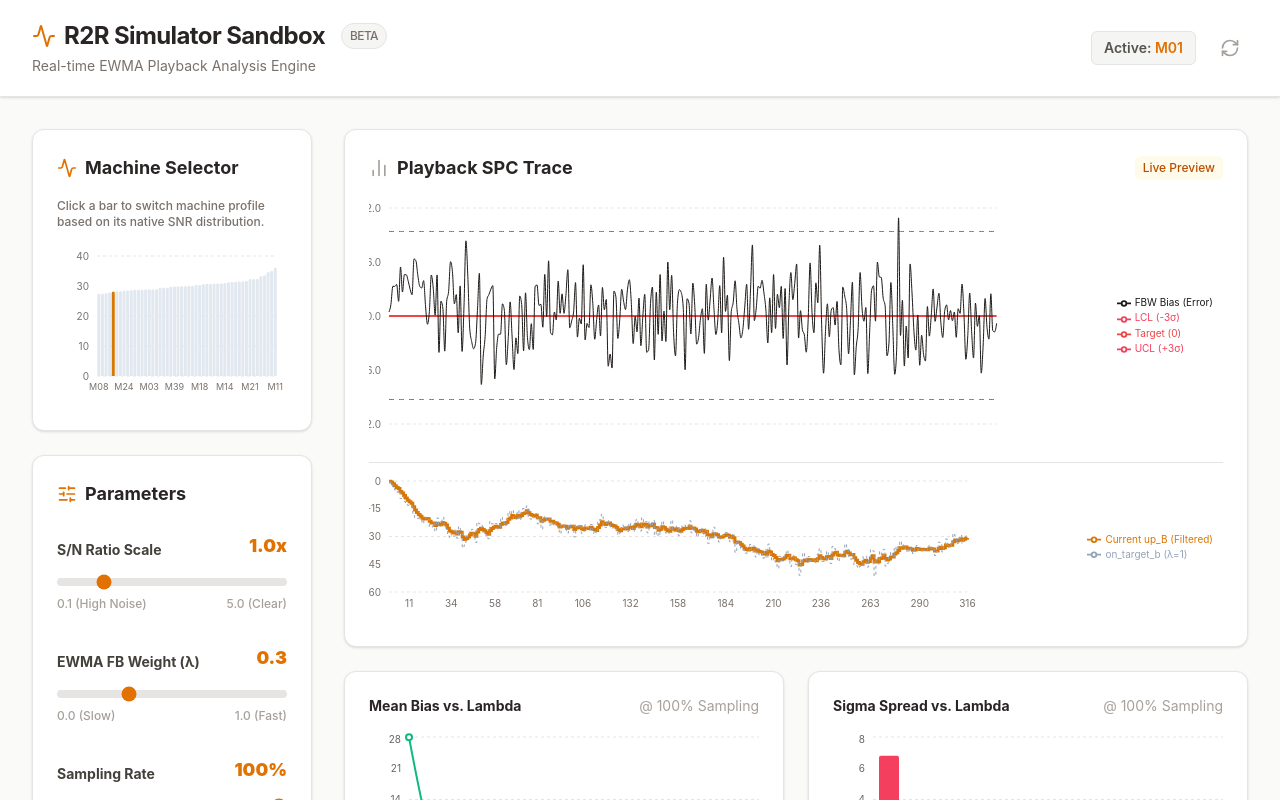
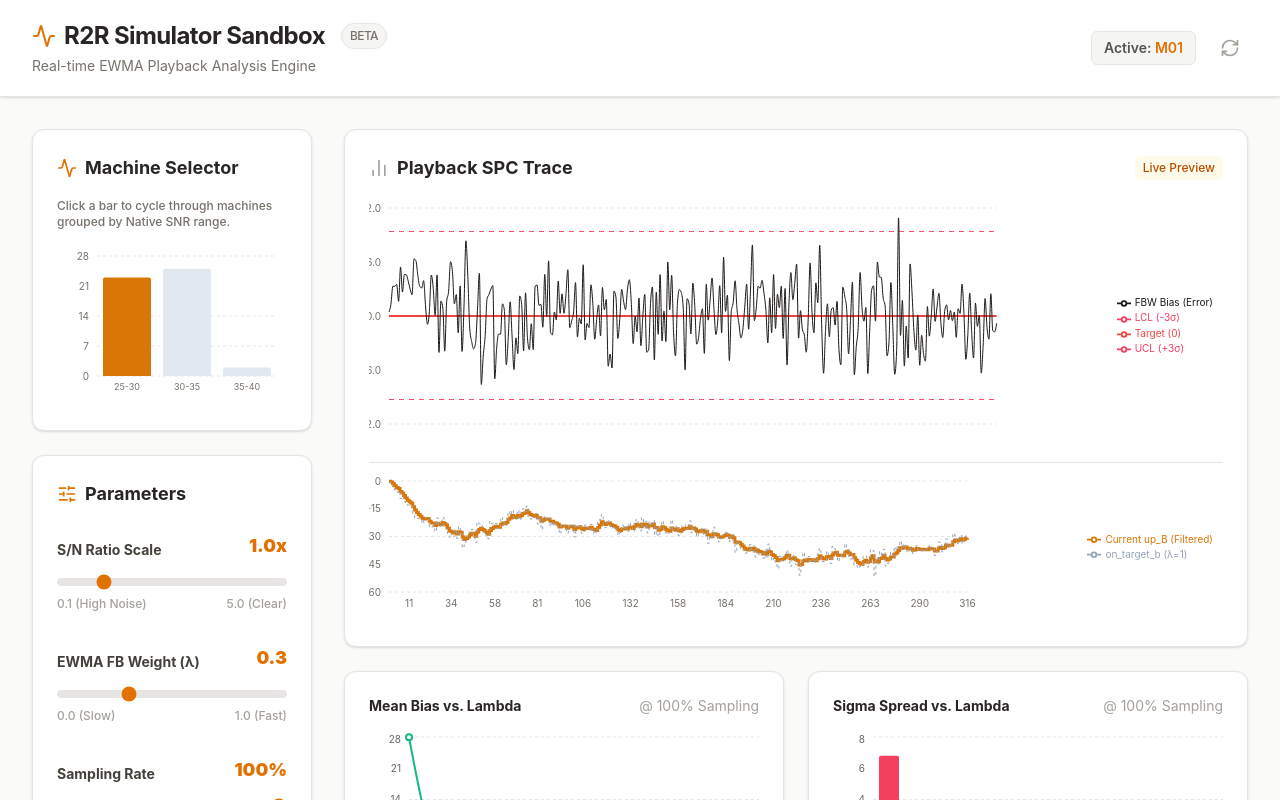
Before and after one commit to fujiei99/R2R-sandbox, a React (Vite) app: page / in a window 1280 px wide. Shown: the top 800 px of the page. Built offline with nearby package versions, Linux system fonts and the light colour scheme.

Commit message:
feat(ui): refactor Machine Selector to 5dB SNR Binned Histogram with cycle-click selection

```diff
--- a/src/App.jsx
+++ b/src/App.jsx
@@ -78,7 +78,24 @@ const App = () => {
       }
     });
 
-    return dist.sort((a, b) => a.snr - b.snr);
+    // Group into 5 dB bins
+    const binsMap = new Map();
+    dist.forEach(d => {
+      // Create fixed 5 dB width buckets
+      const binStart = Math.floor(d.snr / 5) * 5;
+      const binName = `${binStart}-${binStart + 5}`;
+
+      if (!binsMap.has(binName)) {
+        binsMap.set(binName, { binName, binStart, count: 0, machines: [] });
+      }
+
+      const bin = binsMap.get(binName);
+      bin.count += 1;
+      bin.machines.push({ id: d.machine, snr: d.snr });
+    });
+
+    const finalDistribution = Array.from(binsMap.values()).sort((a, b) => a.binStart - b.binStart);
+    return finalDistribution;
   }, [data, machines]);
 
   // 2. Playback Simulation Engine
@@ -289,18 +306,43 @@ const App = () => {
               <Activity className="w-5 h-5 text-amber-600" />
               <h2 className="text-lg font-bold text-stone-800">Machine Selector</h2>
             </div>
-            <div className="text-xs text-stone-500 mb-4 font-medium">Click a bar to switch machine profile based on its native SNR distribution.</div>
+            <div className="text-xs text-stone-500 mb-4 font-medium">Click a bar to cycle through machines grouped by Native SNR range.</div>
             <div className="h-40 w-full cursor-pointer">
               <ResponsiveContainer width="100%" height="100%">
                 <BarChart data={machineDistribution} margin={{ top: 10, right: 10, left: -20, bottom: 0 }}>
                   <CartesianGrid strokeDasharray="3 3" vertical={false} stroke="#e7e5e4" />
-                  <XAxis dataKey="machine" tick={{ fontSize: 9, fill: '#78716c' }} axisLine={false} tickLine={false} />
+                  <XAxis dataKey="binName" tick={{ fontSize: 9, fill: '#78716c' }} axisLine={false} tickLine={false} />
                   <YAxis tick={{ fontSize: 10, fill: '#78716c' }} axisLine={false} tickLine={false} />
-                  <Tooltip cursor={{ fill: '#f5f5f4' }} contentStyle={{ borderRadius: '8px', border: 'none', boxShadow: '0 4px 6px -1px rgb(0 0 0 / 0.1)', fontSize: '12px' }} formatter={(v) => [`${v} dB`, 'Base SNR']} />
-                  <Bar dataKey="snr" radius={[2, 2, 0, 0]} onClick={(data) => { const m = data?.payload?.machine || data?.machine; if (m) setSelectedMachine(m); }} isAnimationActive={false}>
-                    {machineDistribution.map((entry, index) => (
-                      <Cell onClick={() => setSelectedMachine(entry.machine)} cursor="pointer" fill={entry.machine === selectedMachine ? '#d97706' : '#e2e8f0'} key={`cell-${index}`} />
-                    ))}
+                  <Tooltip
+                    cursor={{ fill: '#f5f5f4' }}
+                    contentStyle={{ borderRadius: '8px', border: 'none', boxShadow: '0 4px 6px -1px rgb(0 0 0 / 0.1)', fontSize: '12px' }}
+                    labelFormatter={(label) => `${label} dB Range`}
+                    formatter={(v, name, props) => {
+                      const machList = props.payload.machines.map(m => m.id).join(', ');
+                      return [machList, `${v} Machines`];
+                    }}
+                  />
+                  <Bar
+                    dataKey="count"
+                    radius={[2, 2, 0, 0]}
+                    isAnimationActive={false}
+                    onClick={(data) => {
+                      const bin = data?.payload || data;
+                      if (!bin || !bin.machines || bin.machines.length === 0) return;
+
+                      const ids = bin.machines.map(m => m.id);
+                      const currentIndex = ids.indexOf(selectedMachine);
+
+                      // Cycle to next machine, or pick first if not currently selected
+                      const nextIndex = currentIndex !== -1 ? (currentIndex + 1) % ids.length : 0;
+                      setSelectedMachine(ids[nextIndex]);
+                    }}
+                  >
+                    {machineDistribution.map((entry, index) => {
+                      // Highlight the bar if the currently active machine belongs to this bin
+                      const isActive = entry.machines.some(m => m.id === selectedMachine);
+                      return <Cell cursor="pointer" fill={isActive ? '#d97706' : '#e2e8f0'} key={`cell-${index}`} />;
+                    })}
                   </Bar>
                 </BarChart>
               </ResponsiveContainer>
```
